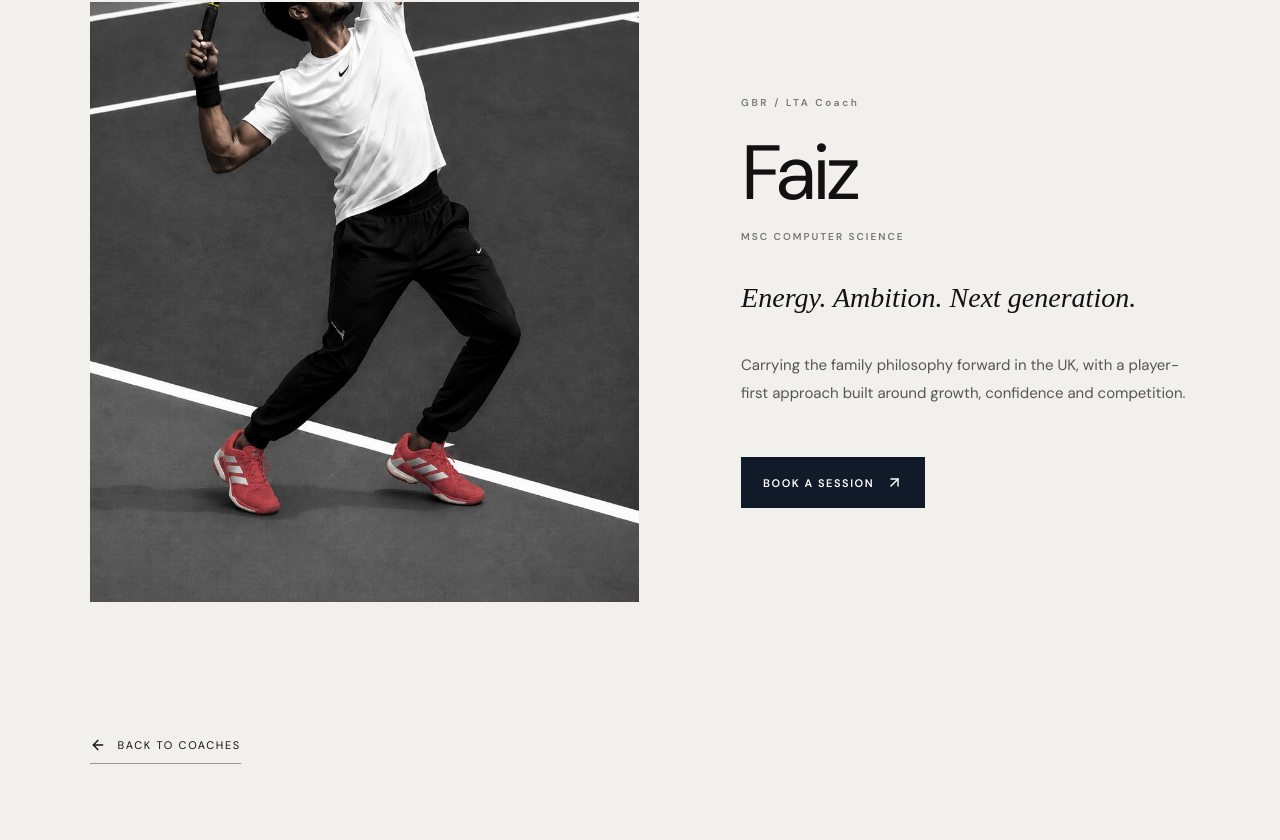
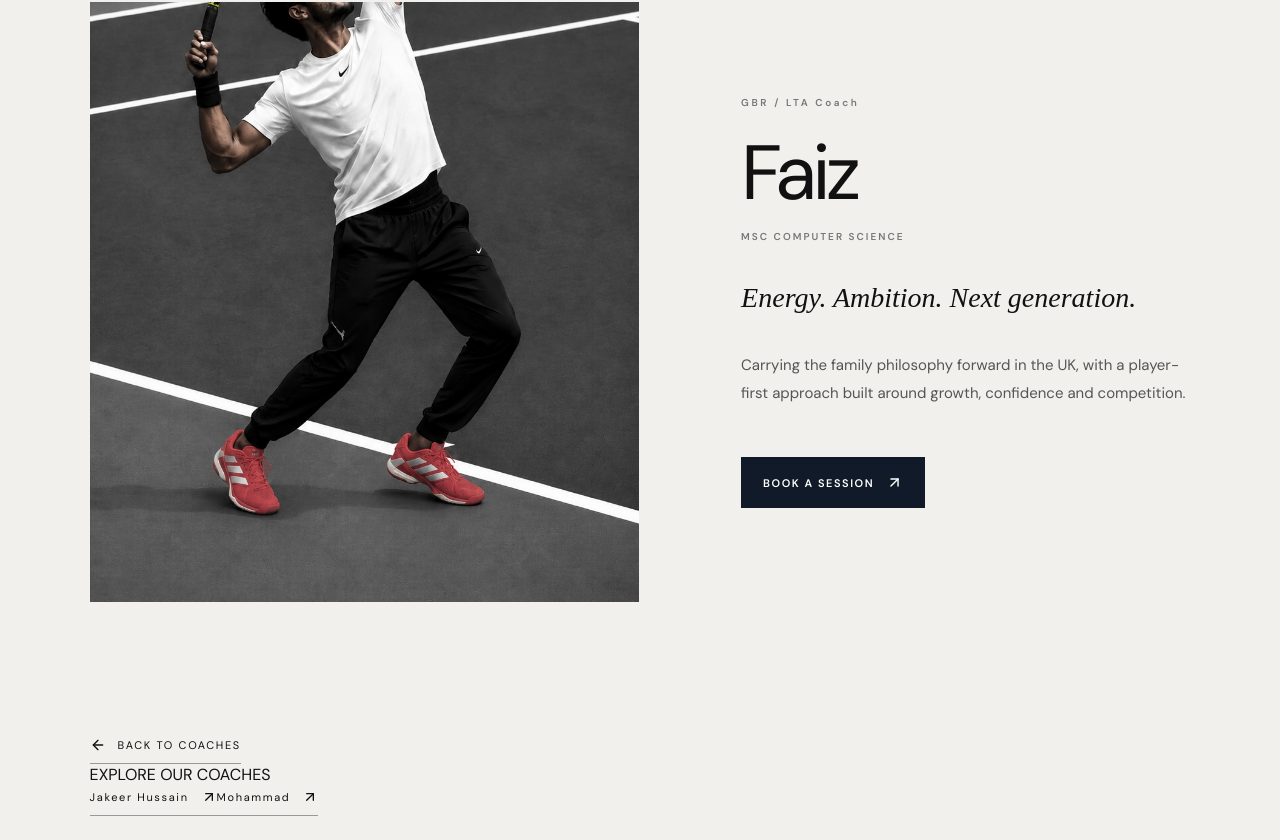
Before and after one commit to wasiffaiz/the-shaikh-academy, a React (Vite) app in the folder the-shaikh-academy-github-ready/the-shaikh-academy-react-logo-fixed/: page /coaches/faiz in a window 1280 px wide. Shown: the part 176-1016 px from the top of the page. Built offline with nearby package versions, Linux system fonts and the light colour scheme; a web font is replaced by a local one.

Commit message:
Update CoachProfile.jsx

```diff
--- a/the-shaikh-academy-github-ready/the-shaikh-academy-react-logo-fixed/src/CoachProfile.jsx
+++ b/the-shaikh-academy-github-ready/the-shaikh-academy-react-logo-fixed/src/CoachProfile.jsx
@@ -28,6 +28,7 @@ export default function CoachProfile() {
 
       <main className="coachProfilePage">
         <motion.section
+          key={coach.id}
           className="coachProfileHero"
           initial={{ opacity: 0, y: 35 }}
           animate={{ opacity: 1, y: 0 }}
@@ -62,8 +63,27 @@ export default function CoachProfile() {
 
         <div className="coachProfileFooter">
           <Link to="/#coaches">
-            <ArrowLeft size={16} /> BACK TO COACHES
+            <ArrowLeft size={16} />
+            BACK TO COACHES
           </Link>
+
+          <div className="coachProfileNext">
+            <span>EXPLORE OUR COACHES</span>
+
+            <div className="coachProfileNextLinks">
+              {coaches
+                .filter(c => c.id !== coach.id)
+                .map(c => (
+                  <Link
+                    key={c.id}
+                    to={'/coaches/' + c.id}
+                  >
+                    {c.name}
+                    <ArrowUpRight size={16} />
+                  </Link>
+                ))}
+            </div>
+          </div>
         </div>
       </main>
     </>
```
